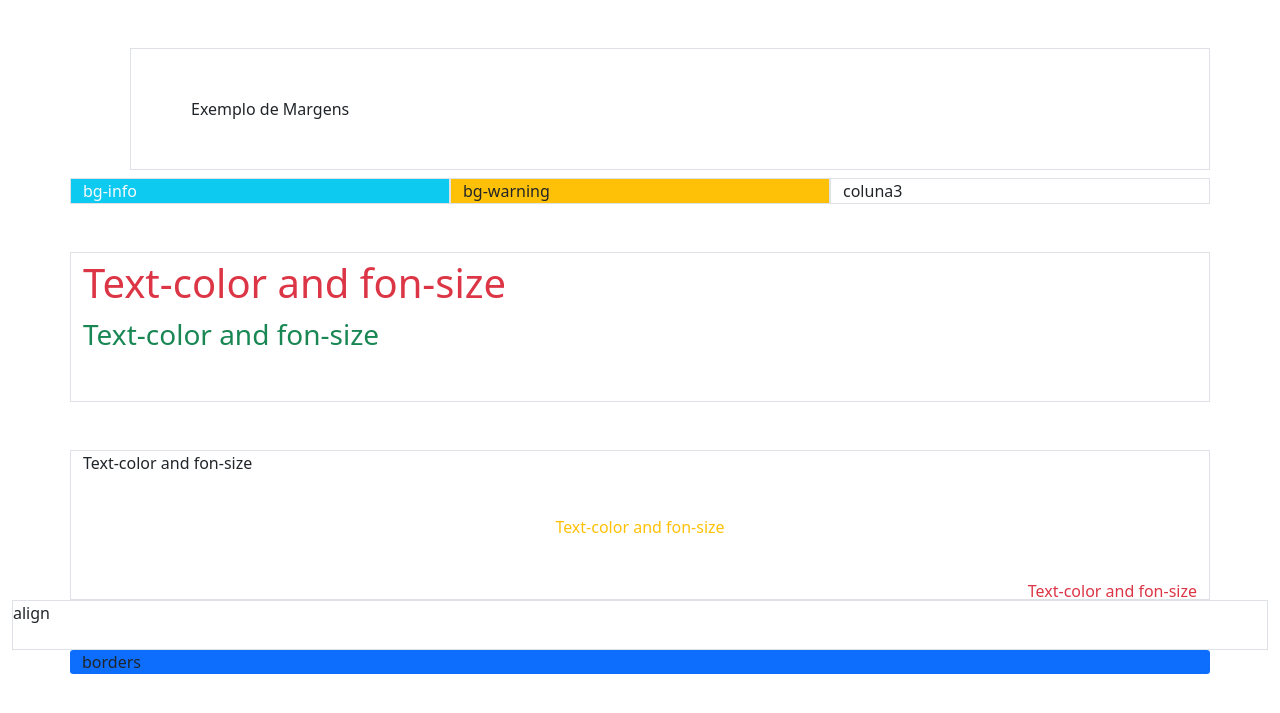
After one commit to Maia1111/django-blog, a Django app: template blog/templates/blog/exemplos/home7.html in a window 1280 px wide. The commit adds this page. Shown: the top 713 px of the page. Run offline with Django 4.2, Linux system fonts and the light colour scheme; the template is opened without the code that fills it, so the values that code supplies are empty.

Commit message:
Terminada aula 55 alinhamento e tutilitários do boostrap

```diff
--- /dev/null
+++ b/blog/templates/blog/exemplos/home7.html
@@ -0,0 +1,74 @@
+<!DOCTYPE html>
+<html lang="pt-br">
+  <head>
+    <meta charset="utf-8">
+    <meta name="viewport" content="width=device-width, initial-scale=1">
+    <!-- As 3 meta tags acima *devem* vir em primeiro lugar dentro do `head`; qualquer outro conteúdo deve vir *após* essas tags -->
+    <title>Utilitarios</title>
+
+    <!-- Bootstrap -->
+    <link
+      href="https://cdn.jsdelivr.net/npm/bootstrap@5.0.2/dist/css/bootstrap.min.css"
+      rel="stylesheet"
+      integrity="sha384-EVSTQN3/azprG1Anm3QDgpJLIm9Nao0Yz1ztcQTwFspd3yD65VohhpuuCOmLASjC"
+      crossorigin="anonymous">
+
+
+  </head>
+  <body>
+
+    <div class="container-fluid">
+
+      <div class="container">
+        <div class="row border mt-5 ms-5 ps-5 py-5">
+          <div class="col"> Exemplo de Margens</div>
+        </div>
+      </div>
+
+      <div class="container">
+        <div class="row mt-2">
+          <div class="col border bg-info text-light">bg-info</div>
+          <div class="col border bg-warning">bg-warning</div>
+          <div class="col border">coluna3</div>
+        </div>
+      </div>
+
+      <div class="container border mt-5 " style="height:150px;">
+        <span class="text-danger fs-1">Text-color and fon-size</span>
+        <br/>
+          <span class="text-success fs-3">Text-color and fon-size</span>
+        </div>
+
+        <div class="container border mt-5 " style="height:150px;">
+          <p class="text-start text-dark">Text-color and fon-size</p>
+          <br/>
+            <p class="text-center text-warning">Text-color and fon-size</p>
+            <br/>
+              <p class="text-end text-danger">Text-color and fon-size</p>
+            </div>
+
+            <! -- simulando responsividade colocando comportamenteo em varios
+              tamanhos-->
+              <div class="Container border my5" style="height:50px;">
+                <p class="text-sm-start text-md-end text-lg-center
+                  text-xl-start"> align</p>
+
+              </div>
+
+              <div class="container bg-primary rounded-1">borders</div>
+
+
+
+
+
+
+
+
+
+            <script
+              src="https://cdn.jsdelivr.net/npm/bootstrap@5.0.2/dist/js/bootstrap.bundle.min.js"
+              integrity="sha384-MrcW6ZMFYlzcLA8Nl+NtUVF0sA7MsXsP1UyJoMp4YLEuNSfAP+JcXn/tWtIaxVXM"
+              crossorigin="anonymous"></script>
+
+          </body>
+        </html>
--- a/blog/urls.py
+++ b/blog/urls.py
@@ -9,5 +9,6 @@ urlpatterns = [
     path("home4", views.home4, name="home4"),
     path("home5", views.home5, name="home5"),
     path("home6", views.home6, name="home6"),
+    path("home7", views.home7, name="home7"),
     path('post/<int:post_id>/post_detail', views.post_detail, name='post_detail'),
 ]
--- a/blog/views.py
+++ b/blog/views.py
@@ -38,3 +38,7 @@ def home5(request):
 
 def home6(request):
     return render(request, 'blog/exemplos/home6.html')
+
+
+def home7(request):
+    return render(request, 'blog/exemplos/home7.html')
```
Also changed, not shown: blog/templates/blog/home.html (+10 -33 lines).
